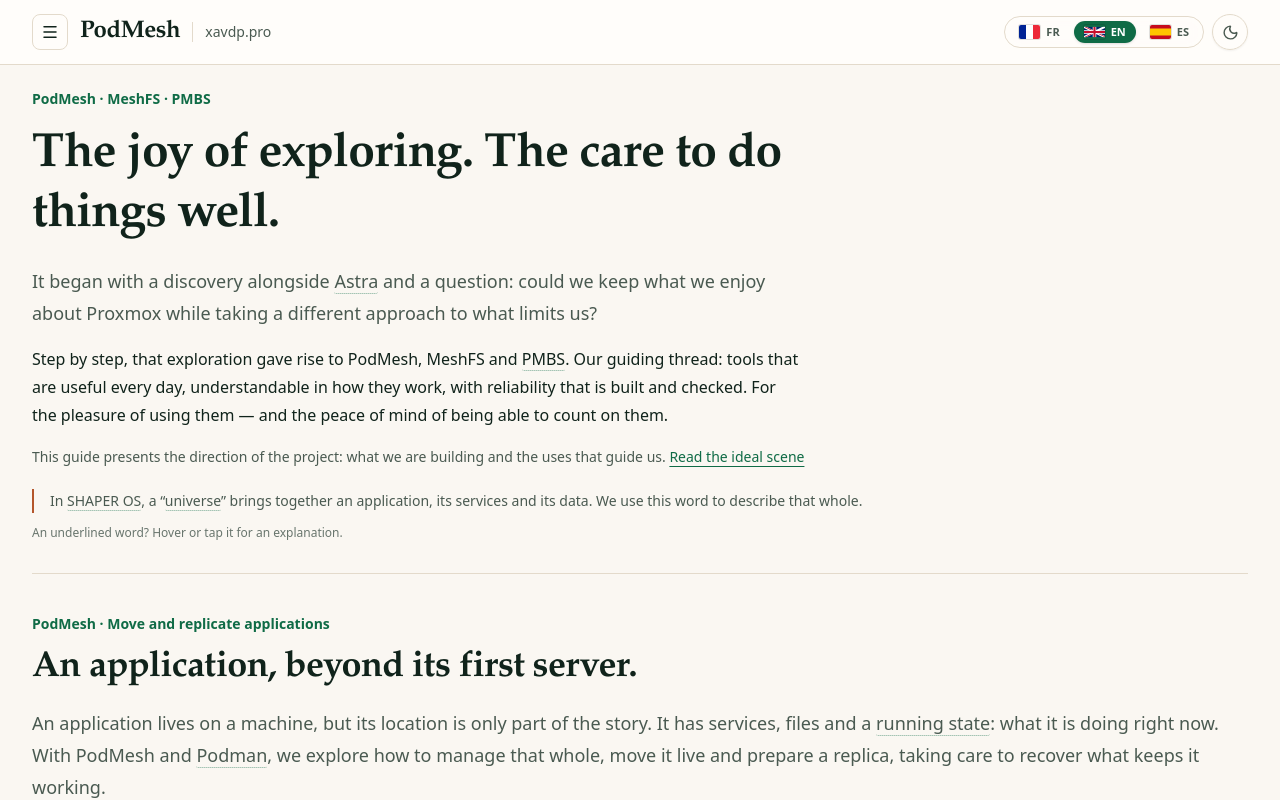
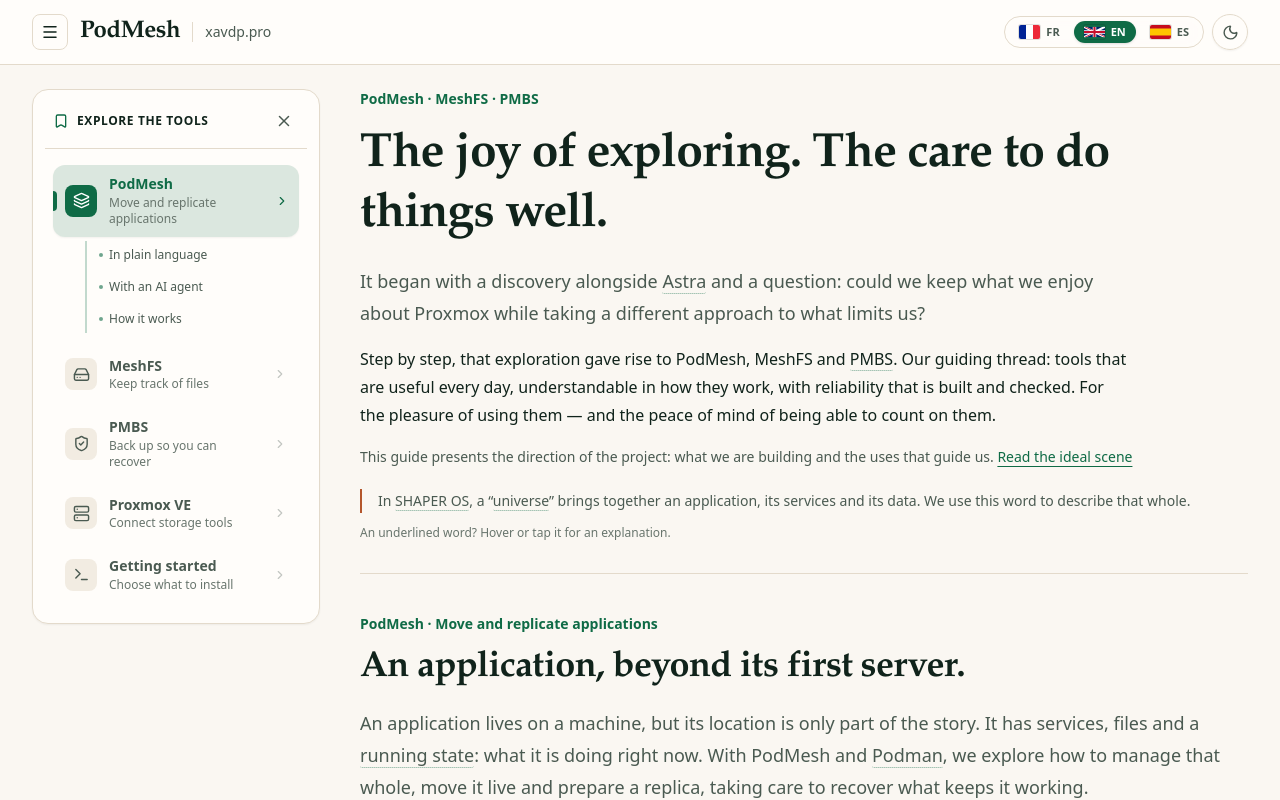
Before and after one commit to xavdp-pro/podmesh, a React (Vite) app in the folder showcase/: page / in a window 1280 px wide. Shown: the top 800 px of the page. Built offline with nearby package versions, Linux system fonts and the light colour scheme.

Commit message:
fix(showcase): keep a persistent retractable sidebar on desktop

```diff
--- a/showcase/src/components/showcase/ShowcaseSidebar.jsx
+++ b/showcase/src/components/showcase/ShowcaseSidebar.jsx
@@ -50,6 +50,8 @@
 export default function ShowcaseSidebar({
   activeTab,
   onSelectTab,
+  desktopExpanded,
+  onCollapseDesktop,
   mobileOpen,
   onCloseMobile,
   locale = 'fr',
@@ -159,7 +161,7 @@
     <>
       {/* Mobile Backdrop & Drawer */}
       {mobileOpen && (
-        <div className="fixed inset-0 z-50">
+        <div className="fixed inset-0 z-50 lg:hidden">
           <div
             className="fixed inset-0 bg-black/60 backdrop-blur-xs transition-opacity"
             onClick={onCloseMobile}
@@ -197,6 +199,25 @@
         </div>
       )}
 
+      {desktopExpanded && (
+        <aside id="guide-navigation-desktop" aria-label={lang.summary}
+          className="sticky top-20 hidden w-72 shrink-0 self-start lg:block">
+          <div className="max-h-[calc(100dvh-96px)] overflow-y-auto rounded-2xl border border-line bg-surface p-3 shadow-xs thin-scrollbar">
+            <div className="flex items-center justify-between border-b border-line px-2 pb-3 pt-1">
+              <div className="flex items-center gap-2">
+                <Bookmark size={16} className="text-accent" />
+                <span className="text-xs font-black uppercase tracking-wider">{lang.summary}</span>
+              </div>
+              <button type="button" onClick={onCollapseDesktop} aria-label={lang.collapse}
+                className="rounded-lg p-1.5 text-fg-muted hover:bg-surface-2 hover:text-fg">
+                <X size={18} />
+              </button>
+            </div>
+            <div className="pt-2">{renderNavItems(false)}</div>
+          </div>
+        </aside>
+      )}
+
 
     </>
   )
--- a/showcase/src/pages/TechnicalShowcasePage.jsx
+++ b/showcase/src/pages/TechnicalShowcasePage.jsx
@@ -29,6 +29,20 @@
   const index = copy.sections.findIndex((section) => section.id === activeId)
   const section = copy.sections[index]
   const [mobileOpen, setMobileOpen] = useState(false)
+  const [isDesktop, setIsDesktop] = useState(() => window.matchMedia('(min-width: 1024px)').matches)
+  const [desktopExpanded, setDesktopExpanded] = useState(() => {
+    try { return localStorage.getItem('showcase:desktop-expanded') !== 'false' } catch { return true }
+  })
+  function setDesktopMenu(expanded) {
+    setDesktopExpanded(expanded)
+    try { localStorage.setItem('showcase:desktop-expanded', String(expanded)) } catch {}
+  }
+  useEffect(() => {
+    const media = window.matchMedia('(min-width: 1024px)')
+    const changed = () => { setIsDesktop(media.matches); setMobileOpen(false) }
+    media.addEventListener('change', changed)
+    return () => media.removeEventListener('change', changed)
+  }, [])
   const menuRef = useRef(null)
   const text = (value) => <GlossaryText lang={locale}>{value}</GlossaryText>
 
@@ -83,7 +97,7 @@
       <header className="sticky top-0 z-40 border-b border-line bg-surface/95 backdrop-blur-md">
         <div className="mx-auto flex min-h-16 max-w-7xl flex-wrap items-center justify-between gap-2 px-4 py-2 sm:px-6 lg:px-8">
           <div className="flex items-center gap-3">
-            <button ref={menuRef} type="button" onClick={() => setMobileOpen(true)} aria-label={copy.menu} aria-expanded={mobileOpen} aria-controls="guide-navigation" className="rounded-lg border border-line p-2"><Menu size={18} /></button>
+            <button ref={menuRef} type="button" onClick={() => isDesktop ? setDesktopMenu(!desktopExpanded) : setMobileOpen(true)} aria-label={isDesktop && desktopExpanded ? copy.close : copy.menu} aria-expanded={isDesktop ? desktopExpanded : mobileOpen} aria-controls={isDesktop ? "guide-navigation-desktop" : "guide-navigation"} className="rounded-lg border border-line p-2"><Menu size={18} /></button>
 
             <Link to="/#podmesh" className="site-display text-2xl font-bold">PodMesh</Link>
             <a href="https://xavdp.pro" className="hidden border-l border-line pl-3 text-sm text-fg-muted sm:block">xavdp.pro</a>
@@ -93,7 +107,7 @@
       </header>
 
       <div className="mx-auto flex max-w-7xl items-start gap-6 px-4 py-6 sm:px-6 lg:gap-10 lg:px-8">
-        <ShowcaseSidebar activeTab={activeId} onSelectTab={selectSection} mobileOpen={mobileOpen} onCloseMobile={() => { setMobileOpen(false); menuRef.current?.focus() }} locale={locale} />
+        <ShowcaseSidebar activeTab={activeId} onSelectTab={selectSection} desktopExpanded={desktopExpanded} onCollapseDesktop={() => { setDesktopMenu(false); menuRef.current?.focus() }} mobileOpen={mobileOpen} onCloseMobile={() => { setMobileOpen(false); menuRef.current?.focus() }} locale={locale} />
         <main className="min-w-0 flex-1 pb-12">
           <section className="mb-10 border-b border-line pb-8">
             <p className="mb-4 text-sm font-semibold text-accent">PodMesh · MeshFS · PMBS</p>
```
